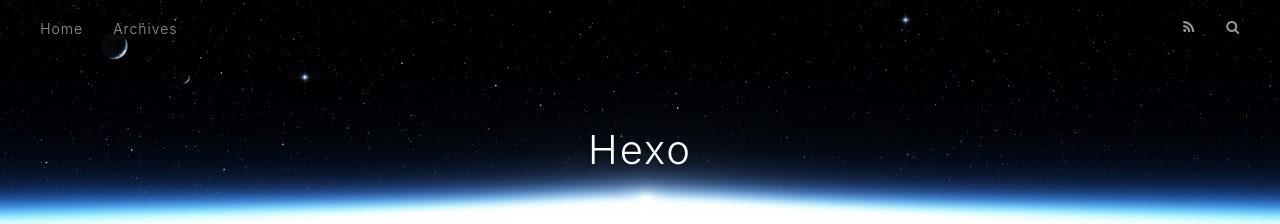
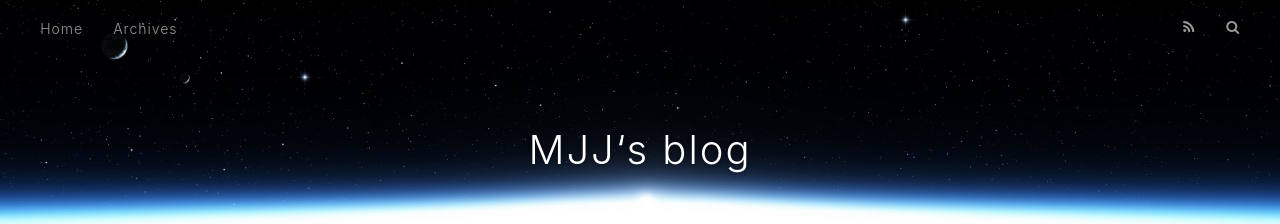
Before and after one commit to JunjieMiao/JunjieMiao.github.io, a plain HTML site: page index.html in a window 1280 px wide. Shown: the top 224 px of the page. Drawn offline with nearby package versions, Linux system fonts and the light colour scheme.

Commit message:
Site updated: 2019-06-29 09:48:58

```diff
--- a/index.html
+++ b/index.html
@@ -5,17 +5,17 @@
 
 
 
-  <title>Hexo</title>
+  <title>MJJ‘s blog</title>
   <meta name="viewport" content="width=device-width, initial-scale=1, maximum-scale=1">
   <meta property="og:type" content="website">
-<meta property="og:title" content="Hexo">
+<meta property="og:title" content="MJJ‘s blog">
 <meta property="og:url" content="http://yoursite.com/index.html">
-<meta property="og:site_name" content="Hexo">
+<meta property="og:site_name" content="MJJ‘s blog">
 <meta property="og:locale" content="default">
 <meta name="twitter:card" content="summary">
-<meta name="twitter:title" content="Hexo">
+<meta name="twitter:title" content="MJJ‘s blog">
 
-    <link rel="alternate" href="/atom.xml" title="Hexo" type="application/atom+xml">
+    <link rel="alternate" href="/atom.xml" title="MJJ‘s blog" type="application/atom+xml">
 
 
     <link rel="icon" href="/favicon.png">
@@ -34,7 +34,7 @@
   <div id="header-outer" class="outer">
     <div id="header-title" class="inner">
       <h1 id="logo-wrap">
-        <a href="/" id="logo">Hexo</a>
+        <a href="/" id="logo">MJJ‘s blog</a>
       </h1>
 
     </div>
@@ -101,7 +101,7 @@
 
     </div>
     <footer class="article-footer">
-      <a data-url="http://yoursite.com/2019/06/28/hello-world/" data-id="cjxg4s6y50000qgv6tjgsbqse" class="article-share-link">Share</a>
+      <a data-url="http://yoursite.com/2019/06/28/hello-world/" data-id="cjxgva2ts0000hgv6oz0vm1xt" class="article-share-link">Share</a>
 
 
     </footer>
```
Also changed, not shown: 2019/06/28/hello-world/index.html (+5 -5 lines), archives/2019/06/index.html (+6 -6 lines), archives/2019/index.html (+6 -6 lines), archives/index.html (+6 -6 lines).
